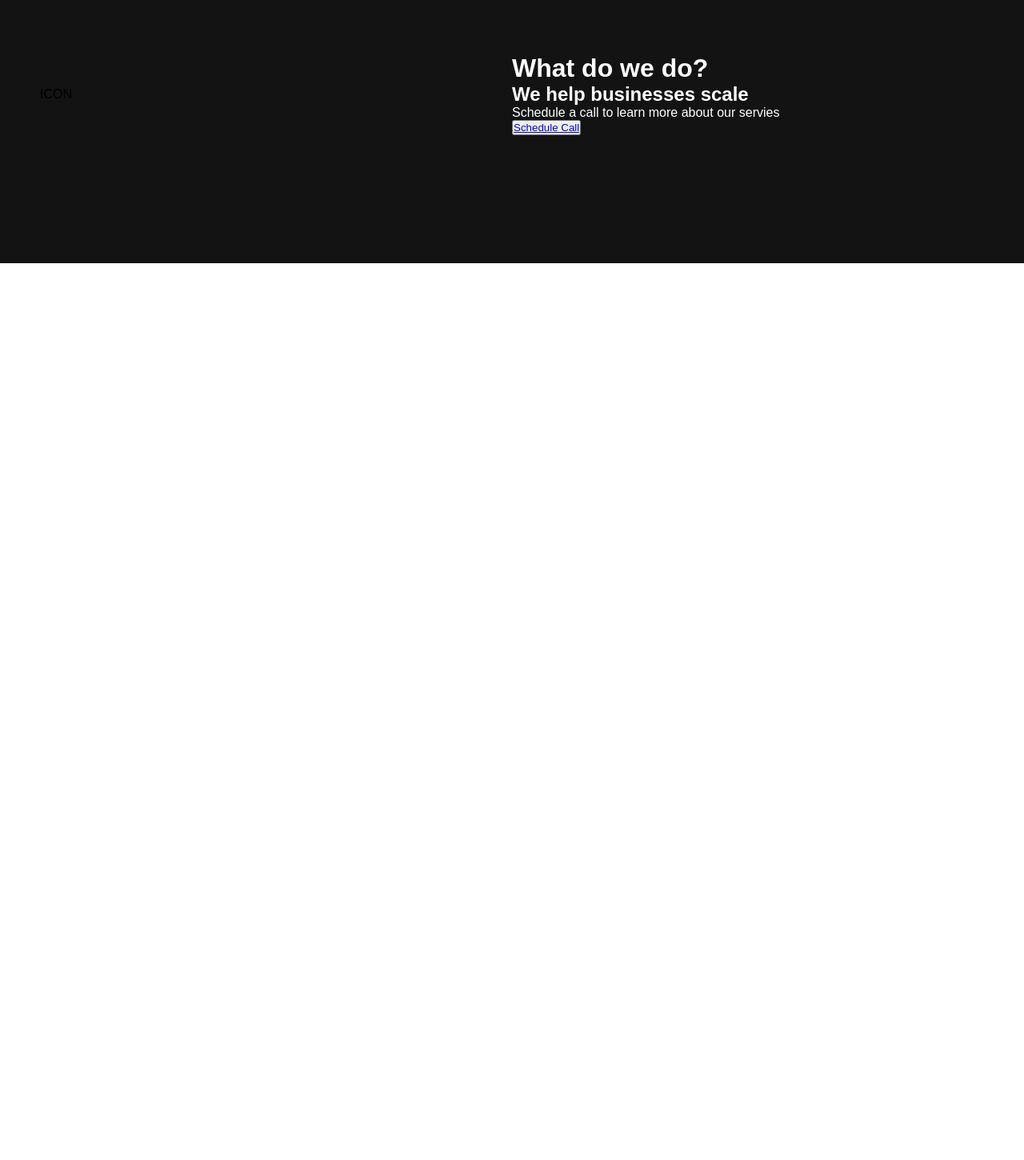
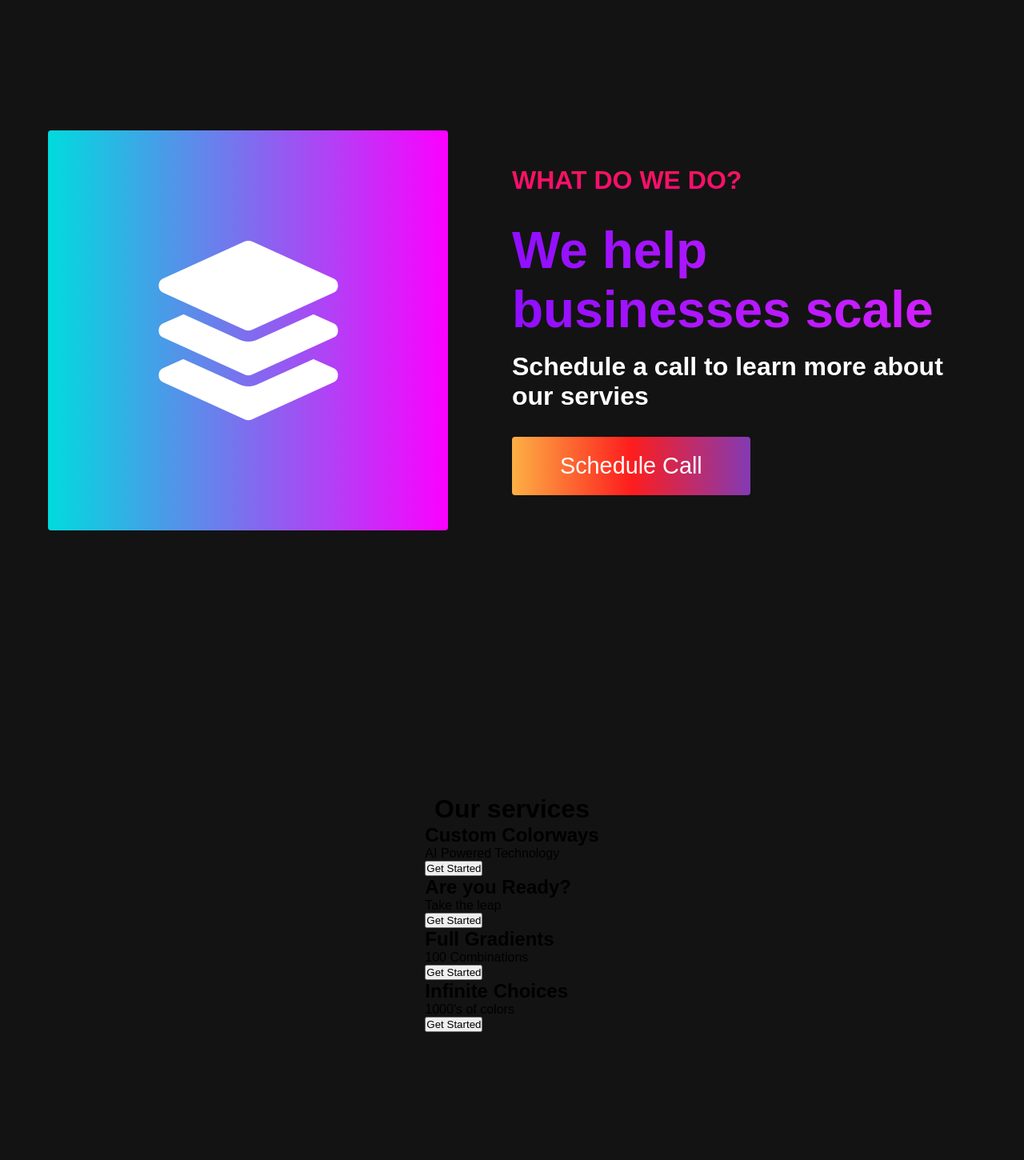
Before and after one commit to swapnil2352/Landing-Page-, a plain HTML site: page index.html in a window 1280 px wide. Shown: the part 860-2310 px from the top of the page at 80% size. Before the commit the page ends 1189 px from the top, so only its background shows below. Drawn offline with Linux system fonts and the light colour scheme.

Commit message:
About Section Done

```diff
--- a/index.html
+++ b/index.html
@@ -4,6 +4,12 @@
     <meta charset="UTF-8">
     <meta name="viewport" content="width=device-width, initial-scale=1.0">
     <title>Landing Page</title>
+    <link
+    rel="stylesheet"
+    href="https://use.fontawesome.com/releases/v5.14.0/css/all.css"
+    integrity="sha384-HzLeBuhoNPvSl5KYnjx0BT+WB0QEEqLprO+NBkkk5gbc67FTaL7XIGa2w1L0Xbgc"
+    crossorigin="anonymous"
+  />
     <link rel="stylesheet" href="style.css">
 </head>
 <body>
@@ -41,7 +47,7 @@
         <div class="hero__container">
             <h1 class="hero__heading">Choose your <span>colors</span></h1>
             <p class="hero__description">Unlimited Possibilites</p>
-            <button class="main_btn"><a href="#">Explore</a></button>
+            <button class="main__btn"><a href="#">Explore</a></button>
         </div>
     </div>
 
@@ -49,16 +55,44 @@
      <div class="main" id="about">
         <div class="main__container">
             <div class="main__img--container">
-                <div class="main__image--card">ICON</div>
+                <div class="main__img--card"><i class="fas fa-layer-group"></i></div>
             </div>
             <div class="main__content">
                 <h1>What do we do?</h1>
                 <h2>We help businesses scale</h2>
                 <p>Schedule a call to learn more about our servies</p>
-                <button class="main_btn"><a href="#">Schedule Call</a></button>
+                <button class="main__btn"><a href="#">Schedule Call</a></button>
             </div>
         </div>
      </div>
+
+    <!-- Services -->
+     <div class="services" id="services">
+        <h1>Our services</h1>
+        <div class="services__wrapper">
+            <div class="services__card">
+                <h2>Custom Colorways</h2>
+                <p>AI Powered Technology</p>
+                <div class="services__btn"><button>Get Started</button></div>
+            </div>
+            <div class="services__card">
+                <h2>Are you Ready?</h2>
+                <p>Take the leap</p>
+                <div class="services__btn"><button>Get Started</button></div>
+            </div>
+              <div class="services__card">
+                <h2>Full Gradients</h2>
+                <p>100 Combinations</p>
+                <div class="services__btn"><button>Get Started</button></div>
+            </div>
+              <div class="services__card">
+                <h2>Infinite Choices</h2>
+                <p>1000's of colors</p>
+                <div class="services__btn"><button>Get Started</button></div>
+            </div>
+        </div>
+     </div>
+
 <script src="app.js"></script>
 </body>
 </html>
--- a/style.css
+++ b/style.css
@@ -283,3 +283,189 @@
     color: #fff;
     width: 100%;
 }
+
+.main__content h1{
+    font-size: 2rem;
+
+    background-color: #fe3b6f;
+    background-image: linear-gradient(to top, #ff087b 0%, #ed1a52 100%);
+    background-size: 100%;
+    -webkit-background-clip: text;
+    -moz-background-clip: text;
+    -webkit-text-fill-color: transparent;
+    -moz-text-fill-color: transparent;
+
+    text-transform: uppercase;
+    margin-bottom: 32px;
+}
+
+.main__content h2{
+    font-size: 4rem;
+    background: #ff8171;
+    background: -webkit-linear-gradient(to right, #9114ff, #da22ff);
+    background: linear-gradient(to right,  #8f0eff, #da22ff);
+
+    background-size: 100%;
+    -webkit-background-clip: text;
+    -moz-background-clip: text;
+    -webkit-text-fill-color: transparent;
+    -moz-text-fill-color: transparent;
+}
+
+.main__content p{
+    margin-top: 1rem;
+    font-size: 2rem;
+    font-weight: 700;
+}
+
+.main__btn{
+    font-size: 1.8rem;
+    background: #833ab4;
+    background: -webkit-linear-gradient(to right, #fcb045, #fd1d1d, #833ab4 );
+    background: linear-gradient(to right, #fcb045, #fd1d1d, #833ab4 );
+    padding: 20px 60px;
+    border: none;
+    border-radius: 4px;
+    color: #fff;
+    margin-top: 2rem;
+    cursor: pointer;
+    position: relative;
+    transition: all 0.35s;
+    outline:none;
+}
+
+.main__btn a{
+    position: relative;
+    z-index: 2;
+    color: #fff;
+    text-decoration: none;
+}
+
+.main__btn:after {
+    position: absolute;
+    content: '';
+    top: 0;
+    left: 0;
+    width: 0;
+    height: 100%;
+    background: #ff1ead;
+    transition: all 0.35s;
+    border-radius: 4px;
+}
+
+.main__btn:hover{
+    color: #fff;
+}
+
+.main__btn:hover:after{
+    width: 100%;
+}
+
+.main__img--container{
+    text-align: center;
+}
+
+.main__img--card{
+    margin: 10px;
+    height: 500px;
+    width: 500px;
+    border-radius: 4px;
+    display: flex;
+    flex-direction: column;
+    justify-content: center;
+    color: #fff;
+    background-image: linear-gradient(to right, #00dbde, #fc00ff 100%);
+}
+
+.fa-layer-group, .fa-users{
+    font-size: 14rem;
+}
+
+#card-2{
+    background: #ff512f;
+    background: -webkit-linear-gradient(to right, #dd2476, #ff512f);
+    background: linear-gradient(to right, #dd2476, #ff512f);
+}
+
+/* Mobile Responsive */
+
+@media screen and (max-width: 1100px){
+    .main__container{
+        display: grid;
+        grid-template-columns: 1fr;
+        align-items: center;
+        justify-content: center;
+        width: 100%;
+        margin: 0 auto;
+        height: 90%;
+    }
+
+    .main__img--container{
+        display: flex;
+        justify-content: center;
+    }
+
+    .main__img--card{
+        height: 425px;
+        width: 425px;
+    }
+
+    .main__content{
+        text-align: center;
+        margin-bottom: 4rem;
+    }
+
+    .main_content h1{
+        font-size: 2.5rem;
+        margin-top: 2rem;
+    }
+
+    .main_content h2{
+        font-size: 3rem;
+    }
+
+    .main_content p{
+        font-size: 1.5rem;
+        margin-top: 1rem;
+    }
+}
+
+@media screen and (max-width: 480px){
+    .main__img--card{
+        width: 250px;
+        height: 250px;
+    }
+
+    .fa-layer-group, .fa-users{
+        font-size: 4rem;
+    }
+
+    .main_content h1{
+        font-size: 2rem;
+        margin-top: 3rem;
+    }
+
+    .main_content h2{
+        font-size: 2rem;
+    }
+
+    .main_content p{
+        margin-top: 2rem;
+    }
+
+    .main__btn{
+        padding: 12px 36px;
+        margin: 2.5rem 0;
+    }
+
+}
+
+.services{
+    background: #131313;
+    display: flex;
+    flex-direction: column;
+    justify-content: center;
+    align-items: center;
+    height: 100%;
+    padding: 10rem 0;
+}
```
